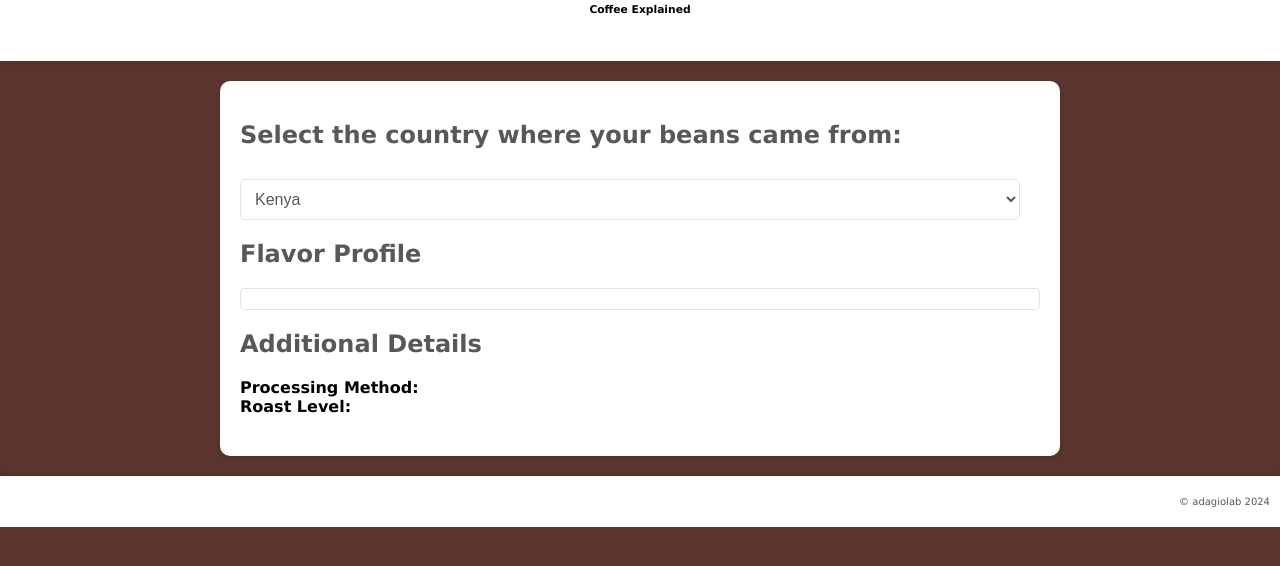
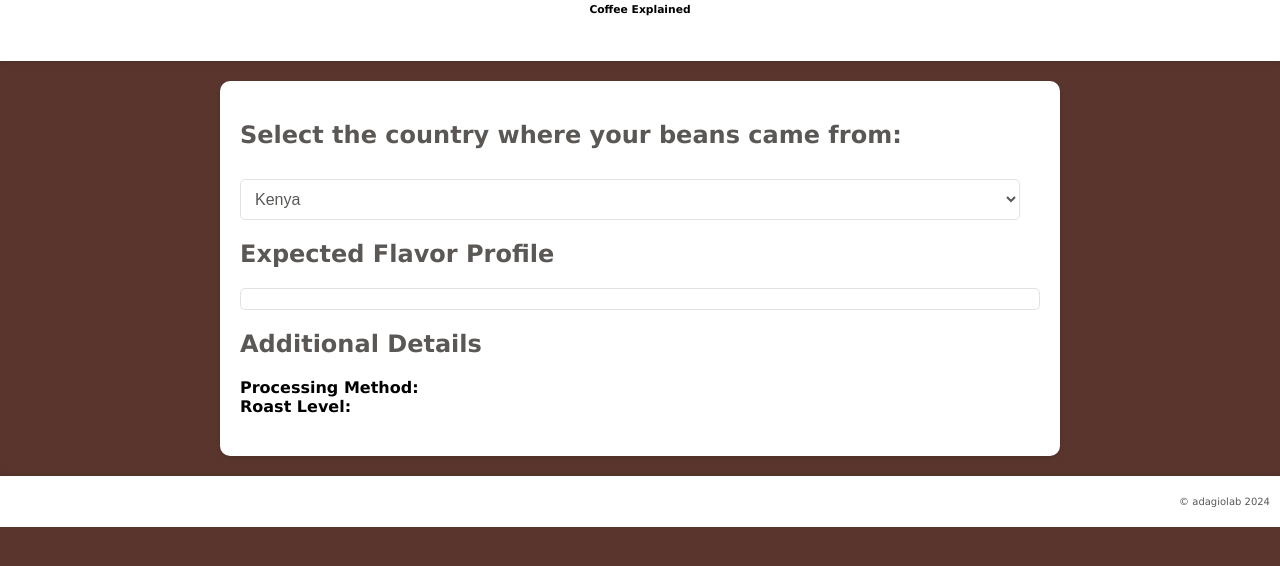
Before and after one commit to adagiolab/brew-base, a plain HTML site: page index.html in a window 1280 px wide. Shown: the part 80-646 px from the top of the page. Drawn offline with Linux system fonts and the light colour scheme.

Commit message:
Added expected

```diff
--- a/index.html
+++ b/index.html
@@ -17,7 +17,7 @@
             <select id="regionSelect"></select>
         </section>
         <section id="flavorProfile">
-            <h2>Flavor Profile</h2>
+            <h2>Expected Flavor Profile</h2>
             <div id="profileResult">
             </div>
         </section>
```
